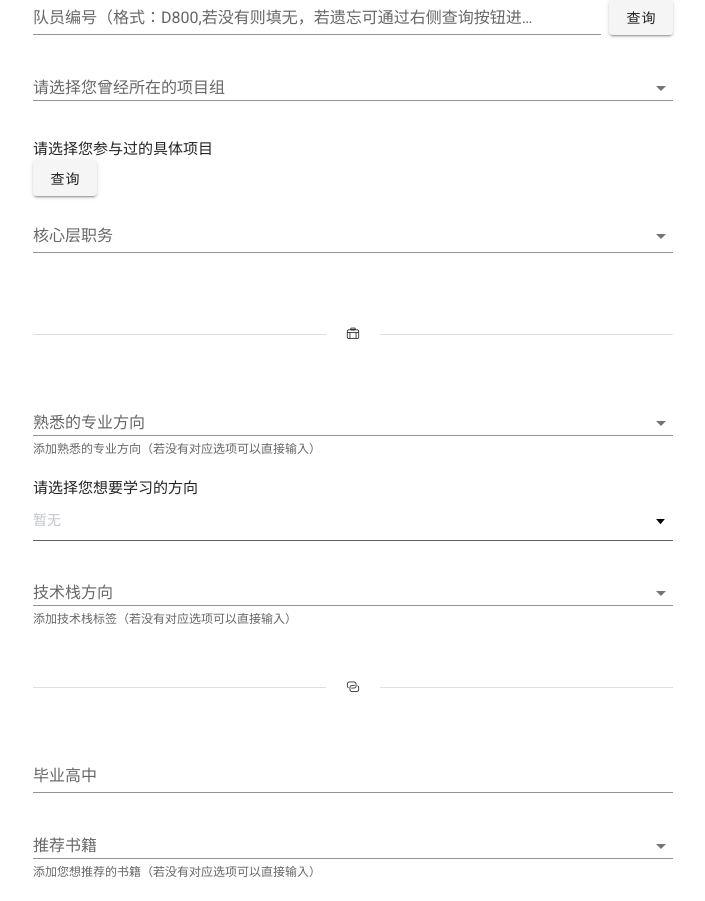
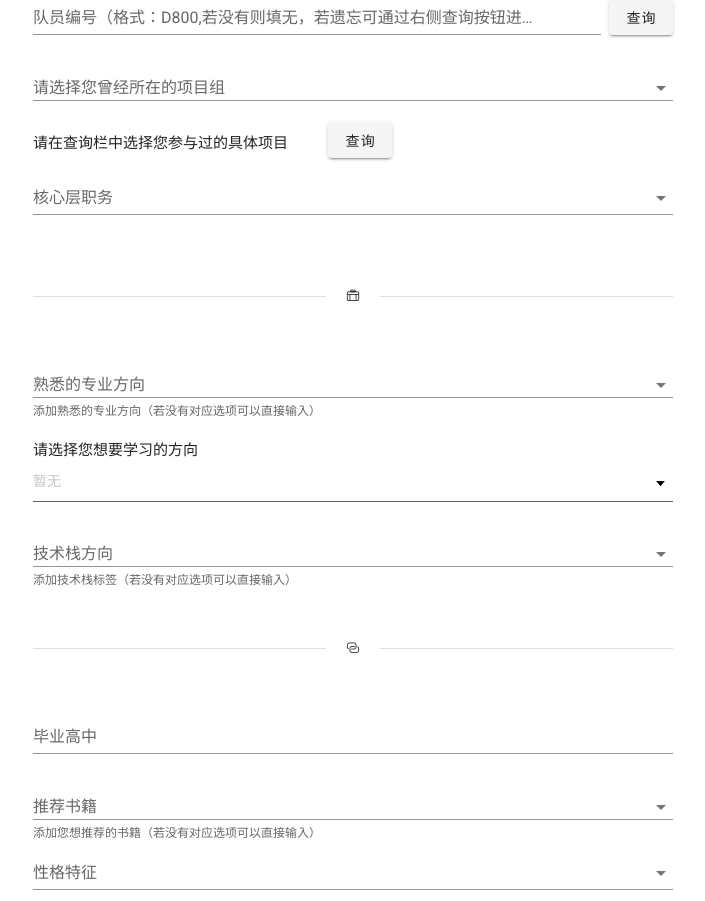
Before and after one commit to TomSawyer2/Buddy, a Vue app: page /personalInformation in a window 1280 px wide. Shown: the part 920-1821 px from the top of the page, without its empty margins (287-992 px from the left). Built offline with nearby package versions, Linux system fonts and the light colour scheme; no server answers; sample sign-in values are in the browser's storage.

Commit message:
temp:此版本不可用

```diff
--- a/src/components/PersonalInformationTable/PersonalInformationTable.vue
+++ b/src/components/PersonalInformationTable/PersonalInformationTable.vue
@@ -5,7 +5,7 @@
         :items="queryData"
         :single-select="singleSelect"
         item-key="projectName"
-        show-select
+        :show-select="showSelect"
         :footer-props="footer_props"
         class="elevation-1"
     >
@@ -16,7 +16,7 @@
 import Vue from "vue";
 export default Vue.extend({
   name: "PersonalInformationTable",
-  props: ["queryData"],
+  props: ["queryData", "showSelect"],
   data() {
     return {
         singleSelect: false,
--- a/src/utils/transform.ts
+++ b/src/utils/transform.ts
@@ -86,14 +86,15 @@ export function transformAfterGet(data: any) {
   data.resumeValue = [];
   if (data.projects !== undefined) {
     if (data.projects != "") {
-      data.projectValue = data.projects.split(";");
       const projectsTmp: string[] = data.projects.split(";");
       let idx = 0;
-      for (idx; idx < projectsTmp.length; idx++) {
-        projectsTmp[idx] =
-          projectsTmp[idx].slice(0, 4) + "年" + projectsTmp[idx].slice(4);
-        data.resumeValue = [...data.resumeValue, projectsTmp[idx].split("-")];
-      }
+      projectsTmp.forEach(item => {
+        // let
+        // data.projectValue["startYear"] = ;
+        data.projectValue["endYear"] = projectsTmp[1];
+        data.projectValue["projectDirection"] = projectsTmp[2];
+        data.projectValue["projectName"] = projectsTmp[3];
+      })
     }
   }
 
@@ -121,21 +122,7 @@ export function transformAfterGet(data: any) {
     ];
     data.characterResult = characterResultItemsLocal[data.characterResult];
   }
-
-  // if (data.character == -1) {
-  //   data.character = "暂无";
-  // } else {
-  //   const characterItems: string[] = [
-  //     "暂无",
-  //     "稳重踏实",
-  //     "外向开朗",
-  //     "善解人意",
-  //     "和蔼可亲",
-  //     "难以描述",
-  //   ];
-  //   data.character = characterItems[data.character];
-  // }
-
+  console.log(data);
   switch (data.identity) {
     case 0:
       data.identity = "预备队员";
--- a/src/views/personalInformation.vue
+++ b/src/views/personalInformation.vue
@@ -193,35 +193,15 @@
         @childrenItems="childrenTeamItems"
       />
 
-      <!-- <el-cascader
-        v-model="formData.resumeValue"
-        :options="resumeData"
-        placeholder="请选择您曾经参与的项目以及身份"
-        style="position: relative; width: 100%"
-        class="cityChoose mb-2"
-        clearable
-        :props="resumeProp"
-        v-if="isShowResume"
-      ></el-cascader> -->
-      <p
-        class="font-weight-light mt-4"
-        style="font-size: 15px; margin-bottom: 0px"
-      >
-        请选择您参与过的具体项目
-      </p>
       <div style="display: flex; flex-direction: row; align-items: center">
-        <!-- <v-combobox
-          v-model="formData.resumeValue"
-          shareDisabled
-          placeholder="暂无"
-          small-chips
-          persistent-hint
-          style="position: relative; width: 100%"
-          class="combobox mb-2"
-          clearable
-        ></v-combobox> -->
+        <p
+          class="font-weight-light"
+          style="font-size: 15px; margin-bottom: 0px"
+        >
+          请在查询栏中选择您参与过的具体项目
+        </p>
 
-        <v-btn class="mb-2" @click="queryProjectDialog = true">查询</v-btn>
+        <v-btn class="mb-2 ml-10" @click="queryProjectDialog = true">查询</v-btn>
       </div>
 
       <v-dialog
@@ -260,6 +240,7 @@
                 </v-col>
               </v-row>
               <PersonalInformationTable
+                :showSelect="true"
                 v-if="queryProjectSuccess"
                 :queryData="queryTableDataProject"
                 @projectItemChild="changeProject"
@@ -288,6 +269,11 @@
         </v-card>
       </v-dialog>
 
+      <PersonalInformationTable
+        :showSelect="false"
+        v-if="queryProjectSuccess"
+        :queryData="formData.resumeValue"
+      />
       <v-select
         v-model="formData.managementExperienceValue"
         :items="items.managementExperienceItem"
@@ -838,6 +824,7 @@ export default {
       },
       queryProjectSuccess: false,
       queryTableDataProject: [],
+      projects: [],
     };
   },
   async mounted() {
@@ -970,6 +957,7 @@ export default {
   },
   methods: {
     changeProject(val) {
+      (this as any).projects = val;
       let i = 0;
       (this as any).formData.resumeValue = [];
       for(i; i < val.length; i ++) {
```
